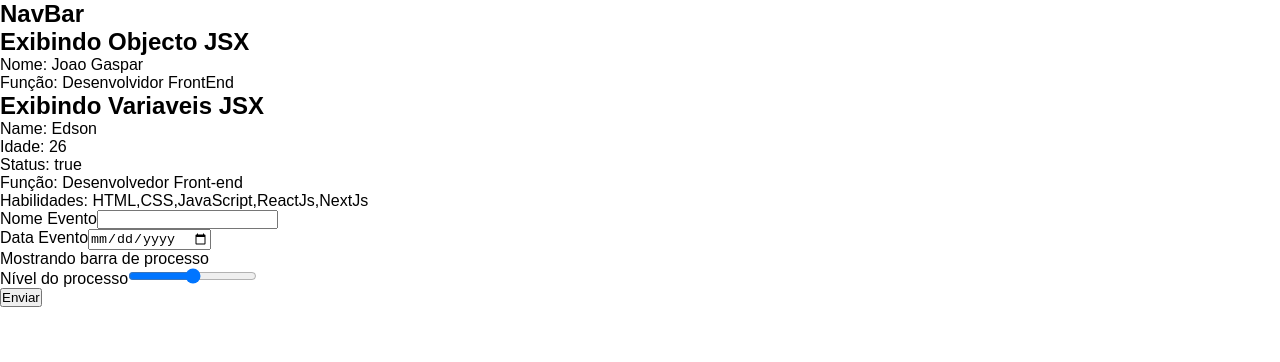
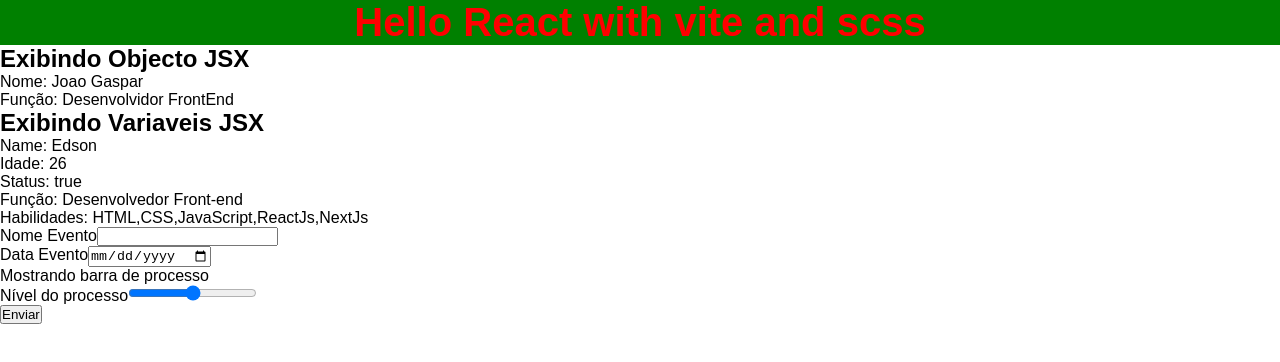
Before and after one commit to EdsonGaspar/study-full, a React (Vite) app in the folder studyreact/: page / in a window 1280 px wide. Shown: the top 362 px of the page. Built offline with nearby package versions, Linux system fonts and the light colour scheme.

Commit message:
Feat: Adicionando o primeiro conceito de SASS que e o encadeamento.

```diff
--- a/studyreact/package.json
+++ b/studyreact/package.json
@@ -27,6 +27,7 @@
     "eslint-plugin-react-hooks": "^5.0.0",
     "eslint-plugin-react-refresh": "^0.4.14",
     "globals": "^15.12.0",
+    "sass-embedded": "^1.81.0",
     "vite": "^6.0.1"
   }
 }
--- a/studyreact/src/App.jsx
+++ b/studyreact/src/App.jsx
@@ -3,7 +3,7 @@ import { List } from "./components/list";
 import { NavBar } from "./components/navbar";
 import { Seach } from "./components/search";
 // import Test from "./components/text";
-import "./styles/global.css";
+import "./styles/global.scss";
 
 function App() {
   return (
--- a/studyreact/src/components/navbar.jsx
+++ b/studyreact/src/components/navbar.jsx
@@ -1,7 +1,7 @@
 export function NavBar() {
   return (
     <nav>
-      <h1>NavBar</h1>
+      <h1 className="helo_scss">Hello React with vite and scss</h1>
     </nav>
   );
 }
--- a/studyreact/src/styles/global.css
+++ /dev/null
@@ -1,9 +0,0 @@
-* {
-  margin: 0;
-  padding: 0;
-  box-sizing: border-box;
-}
-
-body {
-  font-family: Arial, Helvetica, sans-serif;
-}
--- /dev/null
+++ b/studyreact/src/styles/global.scss
@@ -0,0 +1,19 @@
+* {
+  margin: 0;
+  padding: 0;
+  box-sizing: border-box;
+}
+
+body {
+  font-family: Arial, Helvetica, sans-serif;
+
+  // Conceito do SASS, Encadeiamento dos elementos. Ou seja uma tag pode estar dentro da outra.
+  h1 {
+    text-align: center;
+  }
+}
+.helo_scss {
+  color: red;
+  font-size: 40px;
+  background-color: green;
+}
```
Also changed, not shown: 1 other file (tests, documents, lock files or other folders).
